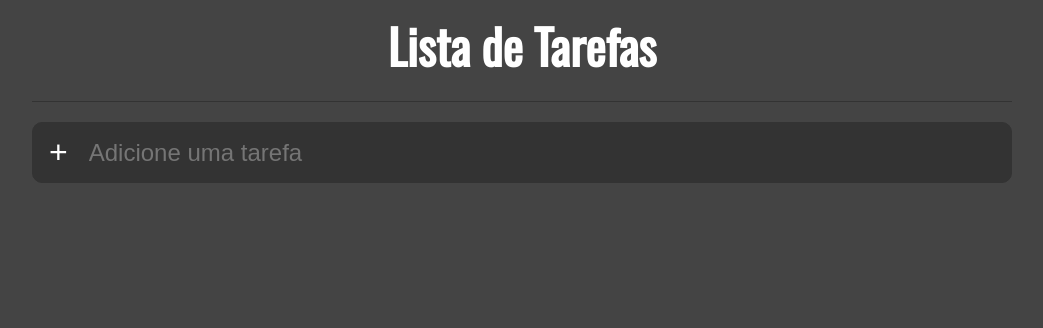
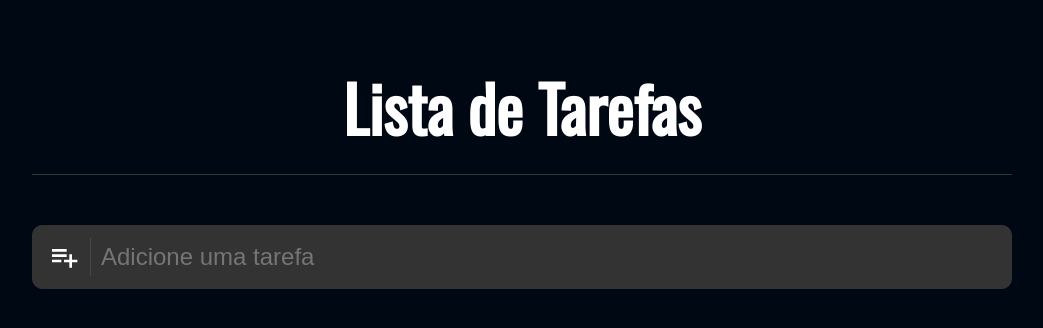
Before and after one commit to Mateus1508/Todo-list-front, a React (Vite) app: page / in a window 1280 px wide. Shown: the top 328 px of the page, without its empty margins (118-1161 px from the left). Built offline with nearby package versions, Linux system fonts and the light colour scheme.

Commit message:
Style done

```diff
--- a/package.json
+++ b/package.json
@@ -11,6 +11,7 @@
   "dependencies": {
     "react": "^18.2.0",
     "react-dom": "^18.2.0",
+    "react-icons": "^4.4.0",
     "styled-components": "^5.3.5"
   },
   "devDependencies": {
--- a/src/App.styles.ts
+++ b/src/App.styles.ts
@@ -1,7 +1,7 @@
 import styled from 'styled-components';
 
 export const Container = styled.div`
-  background-color: #444;
+  background-color: #000814;
   font-family: 'Oswald', sans-serif;
   color: #ddd;
   min-height: 100vh;
@@ -10,16 +10,17 @@ export const Container = styled.div`
   `
 
 export const Area = styled.div`
+  align-content: center;
   margin: auto;
   max-width: 980px;
   padding: 10px;
 `
 
 export const Header = styled.h1`
-  margin: 0;
+  margin: 50px auto;
   padding: 0;
   color: #fff;
-  font-size: 48px;
+  font-size: 64px;
   text-align: center;
   border-bottom: 1px solid #333;
   padding-bottom: 20px;
--- a/src/App.tsx
+++ b/src/App.tsx
@@ -16,8 +16,12 @@ const App = () => {
       done: false
     })
     setList(newList);
+
   }
   const handleRemoveTask = (listId: number) => {
+      setList(list.filter(item => item.id !== listId))
+    }
+  const handleEditTask = (listId: number) => {
       setList(list.filter(item => item.id !== listId))
     }
 
@@ -29,7 +33,7 @@ const App = () => {
           <AddArea onEnter={handleAddTask}/>
 
         {list.map((item, index) => (
-          <ListItem key={index} item={item} onRemove={handleRemoveTask}/>
+          <ListItem key={index} item={item} onRemove={handleRemoveTask} onEdit={handleEditTask}/>
         ))}
       </C.Area>
     </C.Container>
--- a/src/components/AddArea/index.tsx
+++ b/src/components/AddArea/index.tsx
@@ -1,5 +1,8 @@
 import { useState, KeyboardEvent } from 'react';
 import * as C from './styles'
+
+import { MdOutlinePlaylistAdd } from 'react-icons/md'
+
 
 type Props = {
   onEnter: (taskName: string) => void;
@@ -22,7 +25,7 @@ export const AddArea = ({onEnter}: Props) => {
   }
   return (
     <C.Container>
-      <button onClick={handleBtnPress}>+</button>
+      <button onClick={handleBtnPress}> <MdOutlinePlaylistAdd /> </button>
 
       <input
       type="text"
--- a/src/components/AddArea/styles.ts
+++ b/src/components/AddArea/styles.ts
@@ -10,25 +10,27 @@ export const Container = styled.div`
   background-color: #333;
 
   button {
-    margin-right: 10px;
-    color: #fff;
-    background-color: transparent;
+    display: flex;
+    padding: 5px;
     border: none;
+    background: transparent;
+    color: #ffff;
     font-size: 32px;
     cursor: pointer;
     transition: all 0.6s;
     &:hover {
-      transform: scale(1.1);
+      transform: scale(1.2);
     }
   }
   input {
-    border-radius: 5px;
     border: none;
+    margin-left: 5px;
+    border-left: 1px solid #6666;
     outline: 0;
-    padding: 5px;
+    padding: 5px 10px;
     background: transparent;
     font-size: 24px;
-    color: #ddd;
+    color: #DDDD;
     flex: 1;
   }
 `
--- a/src/components/ListItem/index.tsx
+++ b/src/components/ListItem/index.tsx
@@ -2,17 +2,23 @@ import * as C from './styles';
 import { useState } from 'react';
 import { Item } from '../../types/item';
 
+import { FaTrash } from 'react-icons/fa'
+import { MdModeEditOutline } from 'react-icons/md'
+
 type Props = {
   item: Item;
   onRemove: (listId: number) => void;
+  onEdit: (listId: number) => void;
 }
 
-export const ListItem = ({item, onRemove}: Props) => {
+export const ListItem = ({item, onRemove, onEdit}: Props) => {
   const [isChecked, setIsChecked] = useState(item.done);
 
-  const handleRemoveTask = () => {
-
+  const BtnRemoveTask = () => {
     onRemove(item.id);
+  }
+  const BtnEditTask = () => {
+    onEdit(item.id);
   }
 
   return (
@@ -26,8 +32,12 @@ export const ListItem = ({item, onRemove}: Props) => {
       <label>{item.name}</label>
 
       <C.Button
-        onClick={handleRemoveTask}>
-        Excluir
+        onClick={BtnRemoveTask}>
+        <FaTrash />
+      </C.Button>
+      <C.Button
+        onClick={BtnEditTask}>
+        <MdModeEditOutline />
       </C.Button>
     </C.Container>
   )
--- a/src/components/ListItem/styles.ts
+++ b/src/components/ListItem/styles.ts
@@ -7,7 +7,7 @@ type ContainerProps = {
 export const Container = styled.div(({ done }: ContainerProps) => (
 `
   display: flex;
-  background-color: #20212C;
+  background-color: ${done ? '#034078' : '#274c77'};
   padding: 10px;
   border-radius: 10px;
   margin-bottom: 10px;
@@ -30,11 +30,30 @@ export const Button = styled.button`
     display: flex;
     padding: 5px;
     border: none;
+    font-weight: bold;
     background-color: transparent;
     color: #b00;
     font-size: 16px;
-    transition: all 0.5s;
+    transition: all 0.3s;
+    cursor: pointer;
     &:hover {
-      transform: scale(1.1);
+      animation: shake .7s ease-in 1 alternate;
+    }
+    @keyframes shake {
+      10% {
+        transform: rotate(30deg);
+      }
+      50% {
+        transform: rotate(-30deg) scale(1.1);
+      }
+      70% {
+        transform: rotate(40deg) scale(1.2);
+      }
+      90% {
+        transform: rotate(-40deg) scale(1.1);
+      }
+      100% {
+        transform: rotate(0deg);
+      }
     }
 `
```
Also changed, not shown: 1 other file (tests, documents, lock files or other folders).
